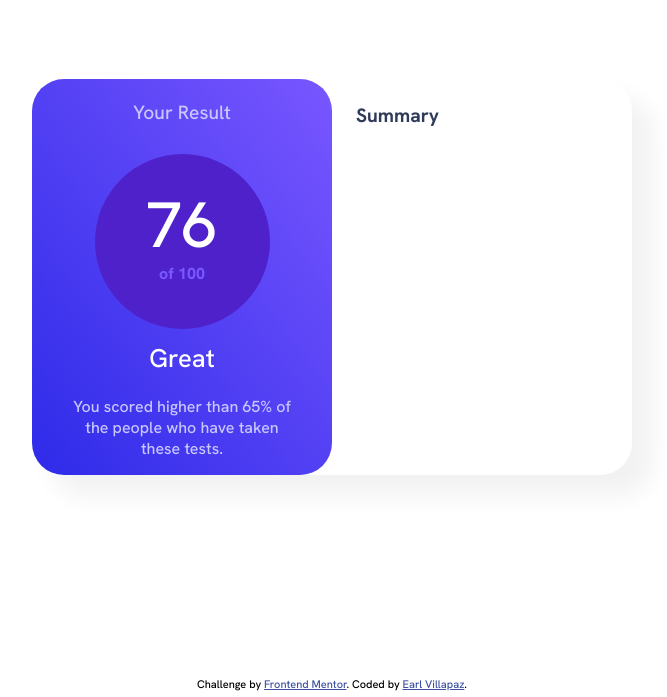
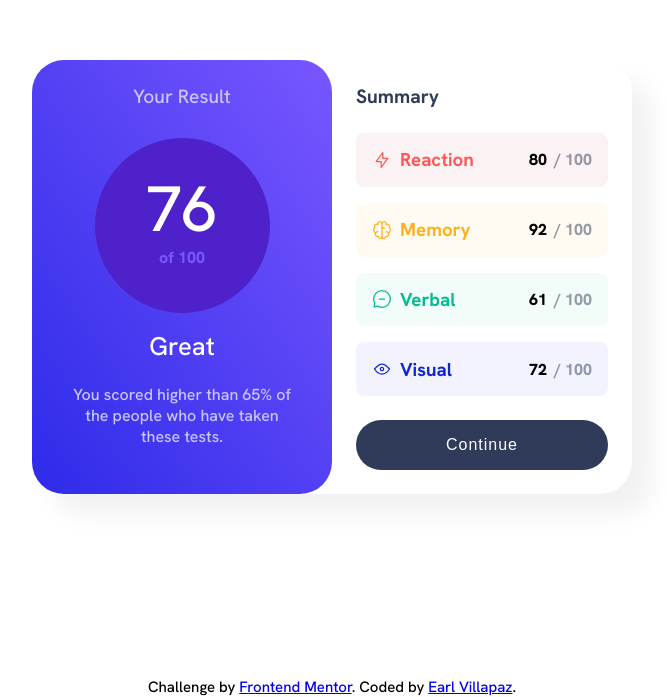
Before and after one commit to iEarlG/results-summary-component, a plain HTML site: page index.html in a window 1280 px wide. Shown: the part 123-820 px from the top of the page, without its empty margins (308-975 px from the left). Drawn offline with Linux system fonts and the light colour scheme.

Commit message:
third commit

```diff
--- a/index.html
+++ b/index.html
@@ -31,47 +31,64 @@
 
         <div class="summary__scores">
           <ul class="box">
-            <li>
-              <div class="summary_list">
-                <span class="summary__icons">
-                  <!-- <img src="${key.icon}" alt="${key.category}"> -->
-                </span>
-              </div>
-            </li>
+
           </ul>
         </div>
+        <button class="summary__btn">Continue</button>
       </div>
     </section>
   </main>
-
-  <!-- Your Result
-  76
-  of 100
-
-  Great
-  You scored higher than 65% of the people who have taken these tests.
-
-  Summary
-
-  Reaction
-  80 / 100
-
-  Memory
-  92 / 100
-
-  Verbal
-  61 / 100
-
-  Visual
-  72 / 100
-
-  Continue -->
 
   <footer class="attribution">
     Challenge by <a href="https://www.frontendmentor.io?ref=challenge" target="_blank">Frontend Mentor</a>.
     Coded by <a href="https://github.com/iEarlG/results-summary-component" target="_blank">Earl Villapaz</a>.
   </footer>
 
-  <script src="./script/data.js"></script>
+  <script>
+    const data = [
+    {
+        category: "Reaction",
+        score: 80,
+        icon: "./assets/images/icon-reaction.svg",
+    },
+    {
+        category: "Memory",
+        score: 92,
+        icon: "./assets/images/icon-memory.svg",
+    },
+    {
+        category: "Verbal",
+        score: 61,
+        icon: "./assets/images/icon-verbal.svg",
+    },
+    {
+        category: "Visual",
+        score: 72,
+        icon: "./assets/images/icon-visual.svg",
+    }
+];
+    data.forEach((datas, i) => {
+      console.log(datas);
+    });
+
+    const box = document.querySelector(".box");
+      data.forEach((key, i) => {
+        box.innerHTML += `
+          <li class="key${i}">
+            <div class="summary__list">
+              <span class="summary__icons">
+                <img src="${key.icon}" alt="${key.category}">
+              </span>
+              <h3 class="${key.category}">${key.category}</h3>
+            </div>
+              <!-- right here --!>
+            <div class="summary__list-scores">
+              <span class="summary__score">${key.score}</span>
+              <span class="summary__total-score">/ 100</span>
+            </div>
+          </li>
+        `;
+      })
+  </script>
 </body>
 </html>
--- a/script/data.js
+++ /dev/null
@@ -1,24 +0,0 @@
-const data = [
-    {
-        category: "Reaction",
-        score: 80,
-        icon: "./assets/images/icon-reaction.svg",
-    },
-    {
-        category: "Memory",
-        score: 92,
-        icon: "./assets/images/icon-reaction.svg",
-    },
-    {
-        category: "Verbal",
-        score: 61,
-        icon: "./assets/images/icon-reaction.svg",
-    },
-    {
-        category: "Visual",
-        score: 72,
-        icon: "./assets/images/icon-reaction.svg",
-    }
-];
-
-export default data;
--- a/style/index.css
+++ b/style/index.css
@@ -79,13 +79,14 @@ h1, h2 {
 }
 .result__container h2 {
     color: var(--white);
-    margin-top: .8rem;
+    margin-top: 1rem;
     font-size: 1.5rem;
     font-weight: 800;
 }
 .result__container p {
     color: var(--light-lavender);
-    margin-top: .5rem;
+    margin-top: .3rem;
+
 }
 
 .summary__container {
@@ -107,7 +108,75 @@ h1, h2 {
     border-radius: .5rem;
     padding: .9rem 1rem;
 }
+.summary__scores .summary__list {
+    display: flex;
+    align-items: center;
+    gap: .5rem;
+}
+.summary__scores .summary__icons {
+    display: flex;
+    justify-content: center;
+    align-items: center;
+}
+.summary__list-scores .summary__score {
+    font-size: 1rem;
+    font-weight: 800;
+}
+.summary__list-scores .summary__total-score {
+    font-size: 1rem;
+    font-weight: 800;
+    color: hsla(224, 30%, 27%, 0.5);
+    margin-left: .2rem;
+}
 
+.summary__btn {
+    display: block;
+    width: 100%;
+    color: var(--white);
+    background-color: var(--dark-grayblue);
+    font-size: 1rem;
+    font-weight: 500;
+    border: none;
+    letter-spacing: 1px;
+    padding: 1em;
+    border-radius: 2.3em;
+    margin-top: 1.5em;
+    cursor: pointer;
+}
+.summary__btn:hover {
+    background-image: linear-gradient(to bottom left,hsl(252, 100%, 67%),hsl(241, 81%, 54%));
+}
+
+.key0 {
+    background-color:hsla(0, 67%, 41%, 0.05) ;
+}
+.key1 {
+    background-color: hsl(39,100%, 56% , 5%);
+}
+.key2 {
+    background-color: hsl(166, 100%, 37% , 5%);
+}
+.key3 {
+    background-color: hsl(234, 100%, 45% , 5%);
+}
+.Reaction {
+    color: var(--light-red);;
+}
+.Memory {
+    color: var(--orangey-yellow);
+}
+.Verbal {
+    color: var(--green-teal);
+}
+.Visual {
+    color: var(--cobalt-blue);
+}
+
+footer {
+    font-size: 13px;
+    justify-content: center;
+    text-align: center;
+}
 
 @media (min-width:500px) {
     .wrapper {
@@ -152,22 +221,7 @@ h1, h2 {
         font-weight: 800;
     }
 
+    footer {
+        font-size: 15px;
+    }
 }
-
-
-
-
-
-
-
-
-
-
-
-
-
-
-
-
-.attribution { font-size: 11px; text-align: center; }
-.attribution a { color: hsl(228, 45%, 44%); }
```
